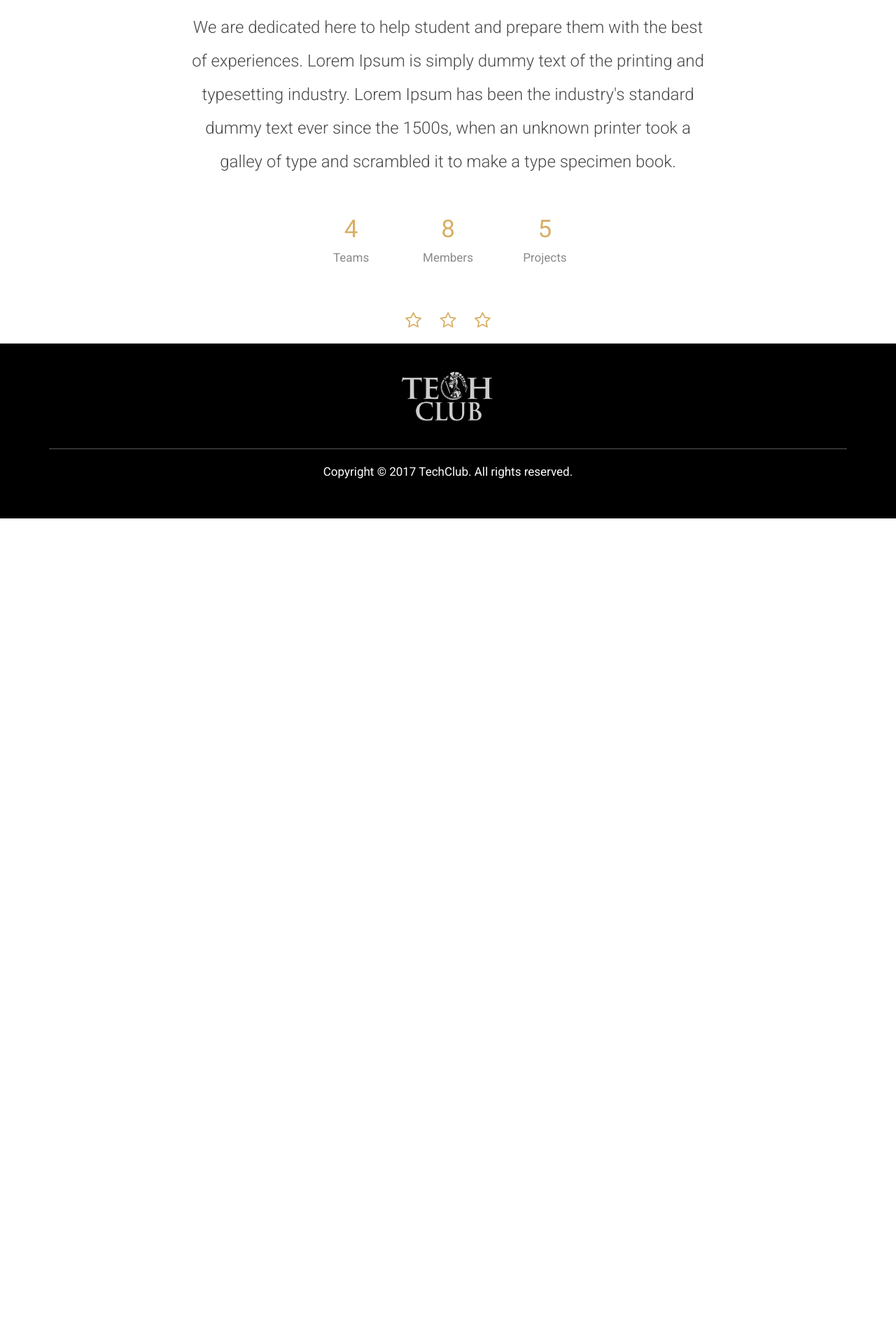
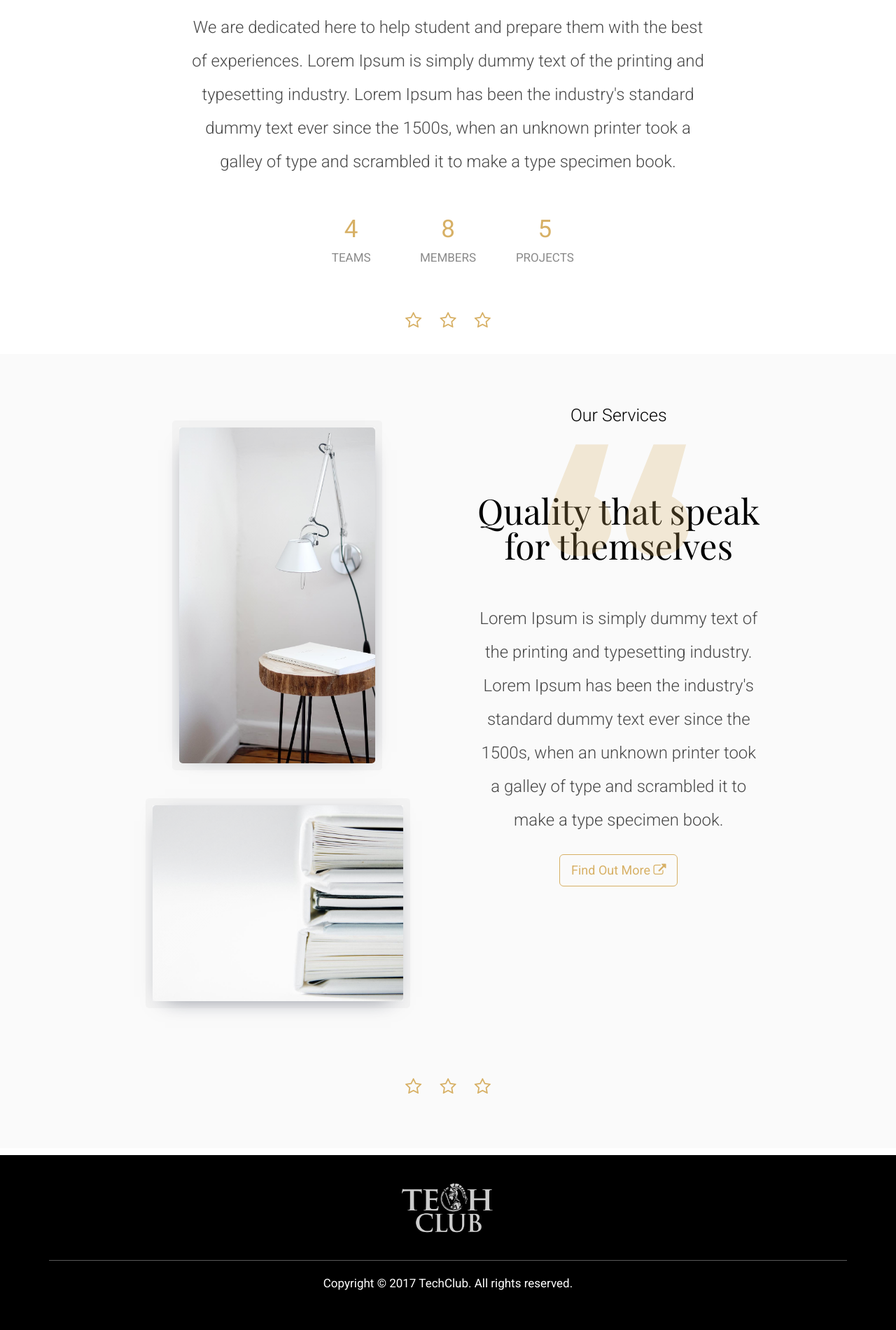
Before and after one commit to TechClubNY/techclub-site, a Jekyll site: the page built from index.html, in a window 1280 px wide. Shown: the part 1104-3005 px from the top of the page at 70% size. Built offline with Jekyll 4.4.1, drawn with Linux system fonts in a browser that asks for light colours; nearby versions of some CDN libraries; the list of posts is cut into pages by our own code; before the commit the page ends 1845 px from its top, so only the background shows below that.

Commit message:
services template

```diff
--- a/_includes/foot.html
+++ b/_includes/foot.html
@@ -1,4 +1,5 @@
 <script src="https://unpkg.com/scrollreveal/dist/scrollreveal.min.js"></script>
 <script src="https://cdnjs.cloudflare.com/ajax/libs/jquery/3.2.1/jquery.min.js"></script>
 <script src="https://maxcdn.bootstrapcdn.com/bootstrap/3.3.7/js/bootstrap.min.js" integrity="sha384-Tc5IQib027qvyjSMfHjOMaLkfuWVxZxUPnCJA7l2mCWNIpG9mGCD8wGNIcPD7Txa" crossorigin="anonymous"></script>
+<script src="{{ site.baseurl }}/js/atvimg.min.js"></script>
 <script src="{{ site.baseurl }}/js/main.js"></script>
--- a/_layouts/default.html
+++ b/_layouts/default.html
@@ -6,11 +6,11 @@
   <body>
     {% include page-header.html %}
 
-    <div class="container">
 
-      {{ content }}
 
-    </div>
+    {{ content }}
+
+
 
     {% include page-footer.html %}
     {% include foot.html %}
--- /dev/null
+++ b/_sass/atvimg.scss
@@ -0,0 +1,64 @@
+.atvImg {
+	border-radius: 5px;
+	transform-style: preserve-3d;
+	-webkit-tap-highlight-color: rgba(#000,0);
+}
+
+.atvImg img {
+	border-radius: 5px;
+	box-shadow: 0 2px 8px rgba(14,21,47,0.25);
+}
+
+.atvImg-container {
+	position: relative;
+	width: 100%;
+	height: 100%;
+	border-radius: 5px;
+	transition: all 0.2s ease-out;
+}
+
+.atvImg-container.over .atvImg-shadow {
+	box-shadow: 0 45px 100px rgba(14,21,47,0.4), 0 16px 40px rgba(14,21,47,0.4);
+}
+
+.atvImg-layers {
+	position: relative;
+	width: 100%;
+	height: 100%;
+	border-radius: 5px;
+	overflow: hidden;
+	transform-style: preserve-3d;
+}
+
+.atvImg-rendered-layer {
+	position: absolute;
+	width: 104%;
+	height: 104%;
+	top: -2%;
+	left: -2%;
+	background-repeat: no-repeat;
+	background-position: center;
+	background-color: transparent;
+	background-size: cover;
+	transition: all 0.1s ease-out;
+}
+
+.atvImg-shadow {
+	position: absolute;
+	top: 5%;
+	left: 5%;
+	width: 90%;
+	height: 90%;
+	transition: all 0.2s ease-out;
+	box-shadow: 0 8px 30px rgba(14,21,47,0.6);
+}
+
+.atvImg-shine {
+	position: absolute;
+	top: 0;
+	left: 0;
+	right: 0;
+	bottom: 0;
+	border-radius: 5px;
+	background: linear-gradient(135deg, rgba(255,255,255,.25) 0%,rgba(255,255,255,0) 60%);
+}
--- a/css/site.scss
+++ b/css/site.scss
@@ -3,6 +3,7 @@
 @import "font";
 @import "color";
 @import "menu";
+@import "atvimg";
 
 body {
     font-family: $font-primary;
@@ -75,23 +76,7 @@ a {
     }
 }
 
-
-.statistic {
-    margin: auto;
-    margin-top: 40px;
-    max-width: 800px;
-    text-align: center;
-
-    &-banner {
-        border: 10px solid rgba(204, 204, 204, 0.17);
-        box-shadow: 17px 24px 49px -4px rgba(0,0,0,0.21);
-
-        img{
-            width: 100%;
-        }
-    }
-
-    &-title {
+.quote {
     font-size: 50px;
     font-family: $font-heading;
     padding: 20px 0;
@@ -123,7 +108,17 @@ a {
     }
 }
 
-    &-description {
+.section-footer {
+    color: $primary-color;
+    font-size: 25px;
+    margin-top: 50px;
+    margin-bottom: 25px;
+    i.fa {
+        margin: 10px;
+    }
+}
+
+.paragraph {
     padding: 25px;
     font-size: 24px;
     line-height: 2;
@@ -139,9 +134,33 @@ a {
     }
 }
 
+.statistic {
+    margin: auto;
+    margin-top: 40px;
+    max-width: 800px;
+    text-align: center;
+
+    &-banner {
+        border: 10px solid rgba(204, 204, 204, 0.17);
+        box-shadow: 17px 24px 49px -4px rgba(0,0,0,0.21);
+
+        img{
+            width: 100%;
+        }
+    }
+
+    &-title {
+        @extend .quote;
+    }
+
+    &-description {
+        @extend .paragraph;
+    }
+
     &-numbers {
         margin-top: 30px;
         color: #8a8a8a;
+        text-transform: uppercase;
         span {
             font-size: 35px;
             color: $primary-color;
@@ -149,12 +168,7 @@ a {
     }
 
     &-footer {
-        color: $primary-color;
-        font-size: 25px;
-        margin-top: 50px;
-        i.fa {
-            margin: 10px;
-        }
+        @extend .section-footer;
     }
 }
 
@@ -179,3 +193,72 @@ a {
         border-top: 1px solid rgba(255, 255, 255, 0.35);
     }
 }
+
+.services {
+    background: #fafafa;
+    padding: 40px 0;
+    text-align: center;
+
+    &-tag {
+        font-size: 25px;
+        font-weight: 300;
+    }
+
+    &-title {
+        @extend .quote;
+        margin: auto;
+    }
+
+    &-description {
+        @extend .paragraph;
+    }
+
+    &-list {
+        margin-top: 30px;
+    }
+
+    &-footer {
+        @extend .section-footer;
+    }
+
+    .box {
+        max-width: 500px;
+        height: 300px;
+        border: 10px solid rgba(204, 204, 204, 0.17);
+        //box-shadow: 17px 24px 49px -4px rgba(0,0,0,0.21);
+        transition: border .5s;
+        margin: 40px;
+
+        @media screen and (max-width: 1020px) {
+            max-width: 85%;
+            margin: auto;
+            margin-bottom: 20px;
+        }
+
+        &:hover {
+            border: 0;
+            box-shadow: none;
+        }
+        img {
+            width: 100%;
+        }
+    }
+
+    .box.vertical {
+        height: 500px;
+        width: 300px;
+        margin: 25px auto;
+    }
+}
+
+.btn-tc {
+    color: $primary-color;
+    /* background-color: #5bc0de; */
+    border-color: $primary-color;
+    transition: all .4s;
+
+    &:hover {
+        background-color: $primary-color;
+        color: #fff;
+    }
+}
--- a/index.html
+++ b/index.html
@@ -2,7 +2,7 @@
 layout: default
 title: {{ site.name }}
 ---
-
+<div class="container">
   <div class="intro">
     <h1>Start from <a href="http://qc.cuny.edu" target="_blank">Queens College</a>, we are passionate about technology and students community.</h1>
   </div>
@@ -38,3 +38,37 @@ title: {{ site.name }}
       <i class="fa fa-star-o" aria-hidden="true"></i>
     </div>
   </div>
+</div>
+<div class="services">
+  <div class="container">
+
+    <div class="row services-list">
+      <div class="col-md-5 col-md-offset-1 reveal">
+        <div class="box atvImg vertical">
+           <div class="atvImg-layer" data-img="{{ site.baseurl }}/assets/img/design.jpg"></div>
+        </div>
+
+        <div class="box atvImg">
+           <div class="atvImg-layer" data-img="{{ site.baseurl }}/assets/img/book.jpg"></div>
+        </div>
+      </div>
+      <div class="col-md-5 reveal">
+        <div class="services-tag reveal">
+          Our Services
+        </div>
+        <div class="services-title reveal">
+          Quality that speak for themselves
+        </div>
+        <div class="services-description reveal">
+           Lorem Ipsum is simply dummy text of the printing and typesetting industry. Lorem Ipsum has been the industry's standard dummy text ever since the 1500s, when an unknown printer took a galley of type and scrambled it to make a type specimen book.
+        </div>
+        <div class="btn btn-tc btn-lg">Find Out More <i class="fa fa-external-link" aria-hidden="true"></i></div>
+      </div>
+    </div>
+    <div class="services-footer">
+      <i class="fa fa-star-o" aria-hidden="true"></i>
+      <i class="fa fa-star-o" aria-hidden="true"></i>
+      <i class="fa fa-star-o" aria-hidden="true"></i>
+    </div>
+  </div>
+</div>
--- a/js/main.js
+++ b/js/main.js
@@ -14,5 +14,9 @@ $(document).ready( function(){
         opacity: 0.2,
         distance: '15px',
         reset: true,
+        container: '.statistic'
     }, 250);
+
+    //atvimg
+    atvImg();
 })
```
Also changed, not shown: assets/img/book.jpg (added), assets/img/design.jpg (added), js/atvimg.min.js (added). Lines whose indentation alone changed are shown as unchanged.
